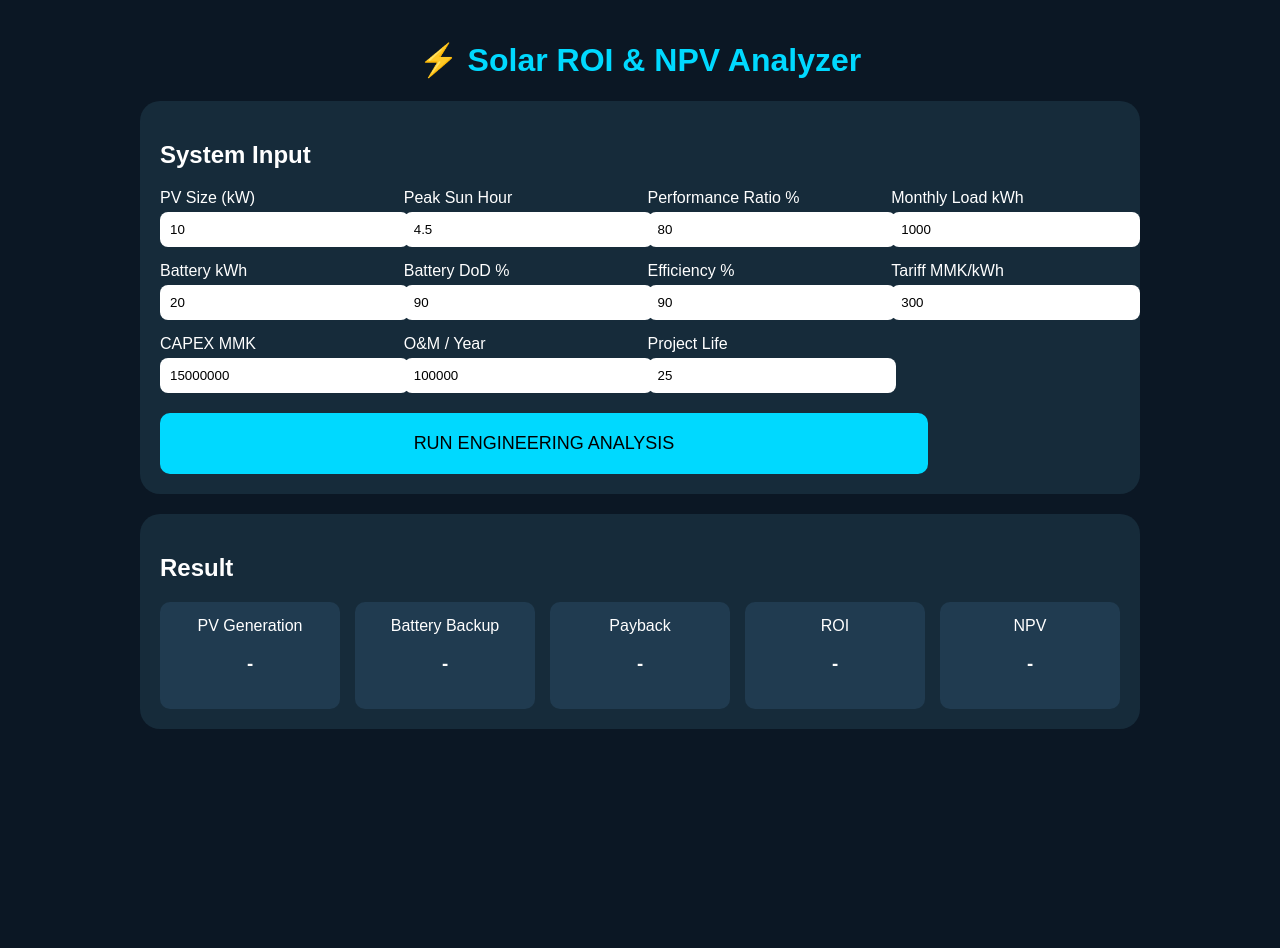
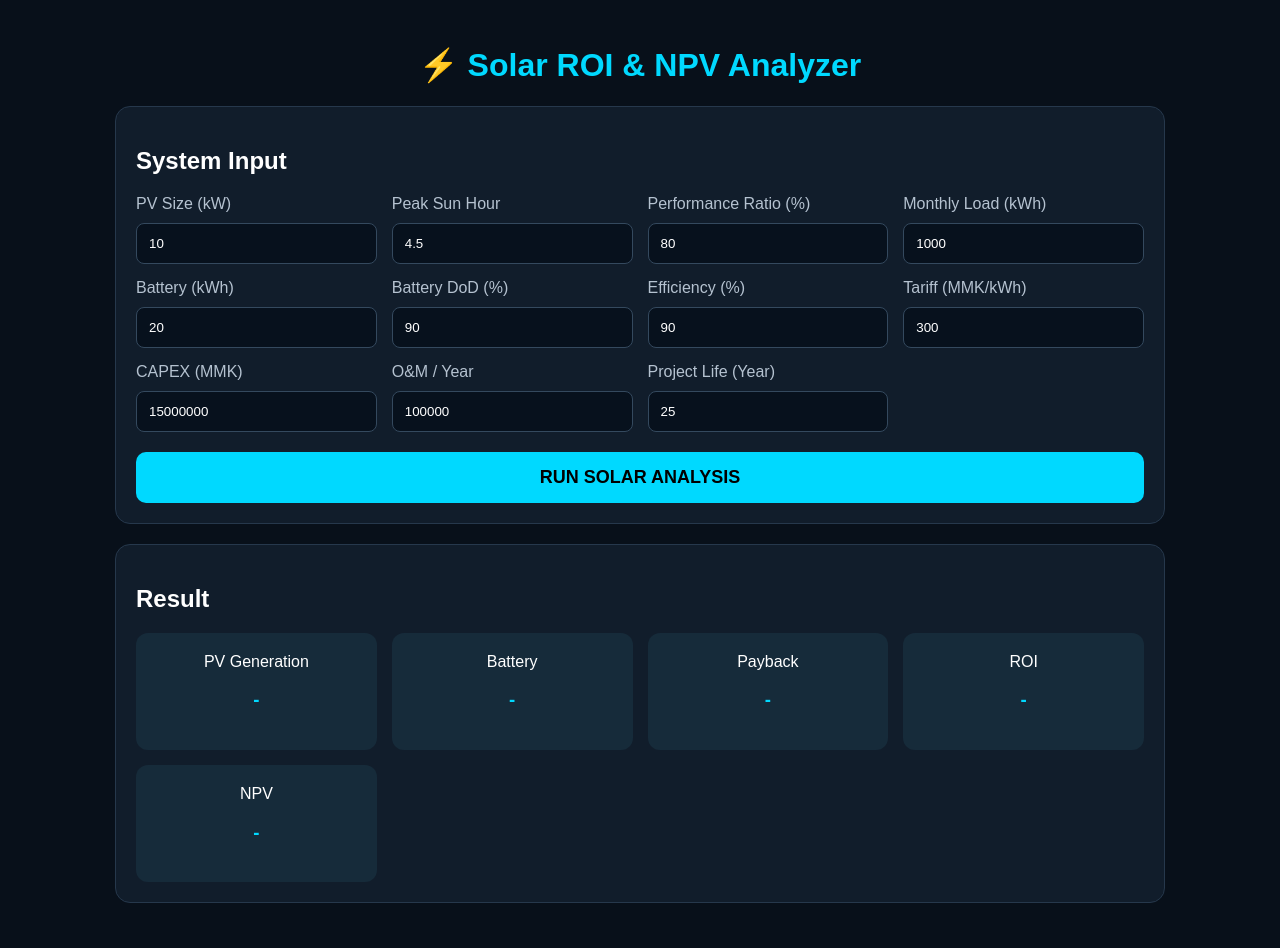
Before and after one commit to kyawrkar13-sys/solar-roi-app, a Flask app: page / in a window 1280 px wide. Before the commit the page ends 729 px from the top, so only its background shows below. Run offline with Flask 3, Linux system fonts and the light colour scheme.

Commit message:
Update index.html

```diff
--- a/templates/index.html
+++ b/templates/index.html
@@ -1,24 +1,28 @@
 <!DOCTYPE html>
 <html>
 <head>
-<title>Solar ROI & NPV Analyzer</title>
-<link rel="icon" type="image/png" href="/static/icon.png?v=2">
-<link rel="apple-touch-icon" href="/static/icon.png">
-<link rel="manifest" href="/static/manifest.json">
-<head>
+
+<title>Solar ROI Analyzer</title>
+
+<meta name="viewport" content="width=device-width, initial-scale=1">
+
 <style>
 
+*{
+box-sizing:border-box;
+}
+
 body{
-    font-family: Arial, sans-serif;
-    background:#0b1724;
+margin:0;
+font-family:Arial,"Noto Sans Myanmar",sans-serif;
+background:#08101a;
 color:white;
-    margin:0;
 }
 
 .container{
-    max-width:1000px;
+max-width:1100px;
 margin:auto;
-    padding:20px;
+padding:25px;
 }
 
 h1{
@@ -26,221 +30,351 @@ h1{
 color:#00d9ff;
 }
 
+
 .card{
-    background:#162b3a;
+
+background:#111d2b;
+border:1px solid #26384c;
+border-radius:15px;
 padding:20px;
-    margin:20px 0;
-    border-radius:20px;
+margin-bottom:20px;
+
 }
 
+
 .grid{
+
 display:grid;
 grid-template-columns:repeat(auto-fit,minmax(220px,1fr));
 gap:15px;
+
 }
 
-input{
-    width:100%;
-    padding:10px;
-    margin-top:5px;
-    border-radius:8px;
-    border:0;
+
+label{
+
+display:block;
+color:#b5c2d0;
+margin-bottom:10px;
+
 }
 
+
+input{
+
+width:100%;
+padding:12px;
+border-radius:8px;
+border:1px solid #34495e;
+background:#07111d;
+color:white;
+
+}
+
+
 button{
-    width:80%;
-    padding:20px;
+
+width:100%;
+padding:15px;
 margin-top:20px;
 background:#00d9ff;
 border:0;
 border-radius:10px;
 font-size:18px;
+font-weight:bold;
 cursor:pointer;
+
 }
 
-.result{
-    display:grid;
-    grid-template-columns:repeat(auto-fit,minmax(180px,1fr));
-    gap:15px;
+
+button:hover{
+
+opacity:.85;
+
 }
 
+
+
+.results{
+
+display:grid;
+grid-template-columns:repeat(auto-fit,minmax(200px,1fr));
+gap:15px;
+
+}
+
+
 .box{
-    background:#203b50;
-    padding:15px;
-    border-radius:10px;
+
+background:#162b3a;
+padding:20px;
+border-radius:12px;
 text-align:center;
+
 }
+
+
+.box h3{
+
+color:#00d9ff;
+
+}
+
+
 </style>
+
 
 </head>
 
+
 <body>
+
 
 <div class="container">
 
+
 <h1>⚡ Solar ROI & NPV Analyzer</h1>
+
+
 
 <div class="card">
 
+
 <h2>System Input</h2>
+
 
 <div class="grid">
 
+
 <div>
-PV Size (kW)
+<label>PV Size (kW)</label>
 <input id="pv_kw" value="10">
 </div>
 
+
 <div>
-Peak Sun Hour
+<label>Peak Sun Hour</label>
 <input id="psh" value="4.5">
 </div>
 
+
 <div>
-Performance Ratio %
+<label>Performance Ratio (%)</label>
 <input id="pr" value="80">
 </div>
 
+
 <div>
-Monthly Load kWh
+<label>Monthly Load (kWh)</label>
 <input id="load" value="1000">
 </div>
 
+
 <div>
-Battery kWh
+<label>Battery (kWh)</label>
 <input id="battery" value="20">
 </div>
 
+
 <div>
-Battery DoD %
+<label>Battery DoD (%)</label>
 <input id="dod" value="90">
 </div>
 
+
 <div>
-Efficiency %
+<label>Efficiency (%)</label>
 <input id="efficiency" value="90">
 </div>
 
+
 <div>
-Tariff MMK/kWh
+<label>Tariff (MMK/kWh)</label>
 <input id="tariff" value="300">
 </div>
 
+
 <div>
-CAPEX MMK
+<label>CAPEX (MMK)</label>
 <input id="capex" value="15000000">
 </div>
 
+
 <div>
-O&M / Year
+<label>O&M / Year</label>
 <input id="om" value="100000">
 </div>
 
+
 <div>
-Project Life
+<label>Project Life (Year)</label>
 <input id="life" value="25">
 </div>
+
 
 </div>
 
 
+
 <button onclick="calculate()">
-RUN ENGINEERING ANALYSIS
+RUN SOLAR ANALYSIS
 </button>
 
+
 </div>
+
+
+
 
 
 <div class="card">
 
 <h2>Result</h2>
 
-<div class="result">
+
+<div class="results">
+
 
 <div class="box">
 PV Generation
 <h3 id="pv">-</h3>
 </div>
 
+
 <div class="box">
-Battery Backup
+Battery
 <h3 id="backup">-</h3>
 </div>
+
 
 <div class="box">
 Payback
 <h3 id="payback">-</h3>
 </div>
 
+
 <div class="box">
 ROI
 <h3 id="roi">-</h3>
 </div>
+
 
 <div class="box">
 NPV
 <h3 id="npv">-</h3>
 </div>
 
+
 </div>
 
 </div>
 
 
+
 </div>
+
+
+
 
 
 <script>
 
-function calculate(){
 
-fetch("/calculate",
-{
+async function calculate(){
+
+
+let data={
+
+pv_kw:document.getElementById("pv_kw").value,
+
+psh:document.getElementById("psh").value,
+
+pr:document.getElementById("pr").value,
+
+load:document.getElementById("load").value,
+
+battery:document.getElementById("battery").value,
+
+dod:document.getElementById("dod").value,
+
+efficiency:document.getElementById("efficiency").value,
+
+tariff:document.getElementById("tariff").value,
+
+capex:document.getElementById("capex").value,
+
+om:document.getElementById("om").value,
+
+life:document.getElementById("life").value
+
+};
+
+
+
+let res=await fetch("/calculate",{
+
 method:"POST",
+
 headers:{
+
 "Content-Type":"application/json"
+
 },
 
-body:JSON.stringify({
-
-pv_kw:pv_kw.value,
-psh:psh.value,
-pr:pr.value,
-load:load.value,
-battery:battery.value,
-dod:dod.value,
-efficiency:efficiency.value,
-tariff:tariff.value,
-capex:capex.value,
-om:om.value,
-life:life.value,
-
-})
-
-})
-
-.then(res=>res.json())
-
-.then(data=>{
-
-pv.innerHTML=data.pv_generation+" kWh/year";
-
-backup.innerHTML =
-"Available: " + data.battery.usable_energy + " kWh<br>" +
-"Coverage: " + data.battery.monthly_coverage + " %";
-
-payback.innerHTML=data.finance.payback+" years";
-
-roi.innerHTML=data.finance.roi+" %";
-
-npv.innerHTML=data.finance.npv+" MMK";
+body:JSON.stringify(data)
 
 });
 
+
+
+let result=await res.json();
+
+
+
+if(result.error){
+
+alert(result.error);
+
+return;
+
 }
+
+
+
+document.getElementById("pv").innerHTML=
+result.pv_generation+" kWh/year";
+
+
+
+document.getElementById("backup").innerHTML=
+result.battery.usable_energy+
+" kWh<br>"+
+result.battery.coverage+
+" %";
+
+
+
+document.getElementById("payback").innerHTML=
+result.finance.payback+" years";
+
+
+
+document.getElementById("roi").innerHTML=
+result.finance.roi+" %";
+
+
+
+document.getElementById("npv").innerHTML=
+result.finance.npv+" MMK";
+
+
+
+}
+
 
 </script>
 
 
+
 </body>
 </html>
```
Lines whose indentation alone changed are shown as unchanged.
